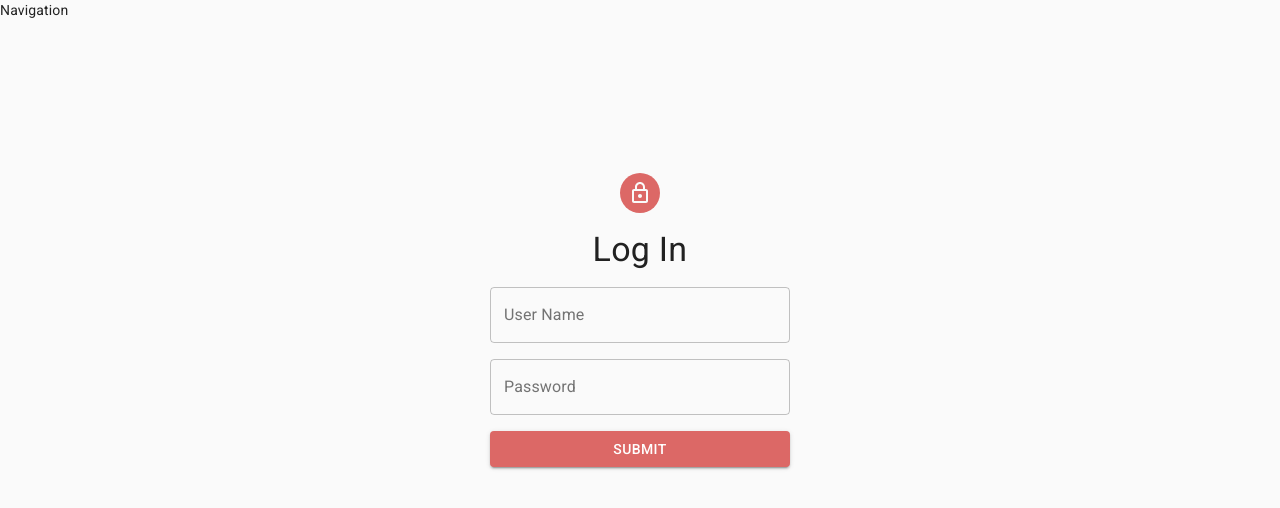
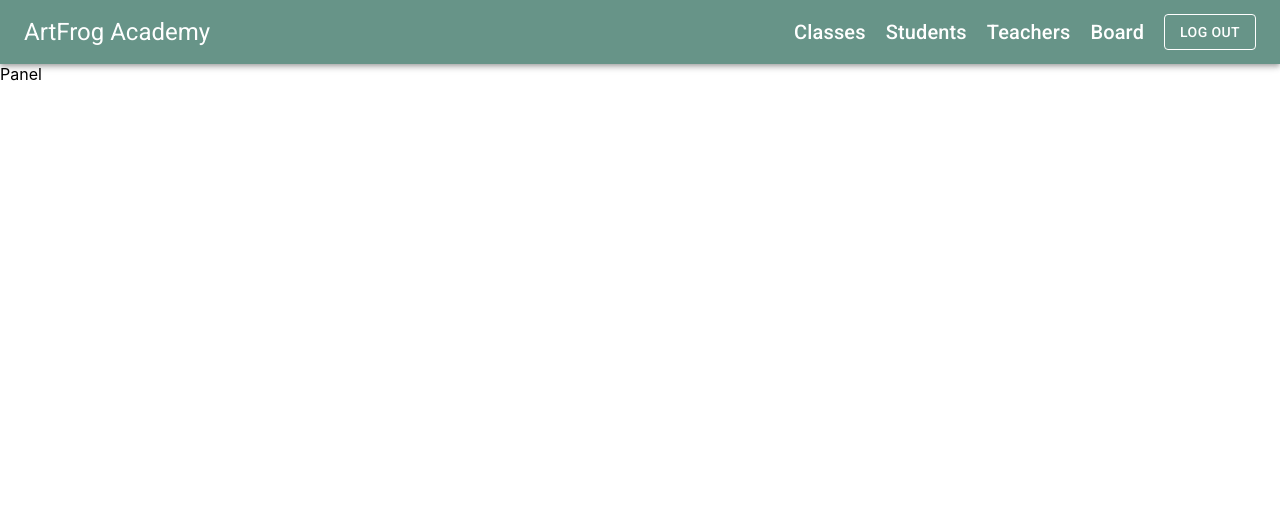
Before and after one commit to devarcher/artfrogadmin, a React (Create React App) app: page / in a window 1280 px wide. Shown: the top 508 px of the page. Built offline with nearby package versions, Linux system fonts and the light colour scheme.

Commit message:
nav bar basics and links functional

```diff
--- a/src/App.js
+++ b/src/App.js
@@ -12,7 +12,7 @@ import 'typeface-roboto';
 
 class App extends React.Component {
   state = {
-    loggedIn: false
+    loggedIn: true
   };
 
   // Login Page Login Handler
@@ -29,7 +29,7 @@ class App extends React.Component {
     const { loggedIn } = this.state;
     return (
       <BrowserRouter>
-        <Navigation />
+        <Navigation loggedIn={loggedIn} />
         {loggedIn ? (
           <Panel logOutHandler={this.logOutHandler} />
         ) : (
--- a/src/Components/Navigation.js
+++ b/src/Components/Navigation.js
@@ -1,13 +1,89 @@
 import React from 'react';
+import { Link } from 'react-router-dom';
 
-class Navigation extends React.Component {
-  render() {
-    return (
-      <div>
-        <div>Navigation</div>
-      </div>
-    );
+// Material UI stuff
+import { makeStyles } from '@material-ui/core/styles';
+import AppBar from '@material-ui/core/AppBar';
+import Toolbar from '@material-ui/core/Toolbar';
+import Typography from '@material-ui/core/Typography';
+import Button from '@material-ui/core/Button';
+import { createMuiTheme } from '@material-ui/core/styles';
+import IconButton from '@material-ui/core/IconButton';
+import { ThemeProvider } from '@material-ui/core/styles';
+
+// Pop Up Menu
+import Menu from '@material-ui/core/Menu';
+import Fade from '@material-ui/core/Fade';
+
+const theme = createMuiTheme({
+  palette: {
+    primary: {
+      main: '#679488'
+    },
+    secondary: {
+      main: '#DC6866'
+    }
   }
+});
+
+const useStyles = makeStyles(theme => ({
+  title: {
+    flexGrow: 1
+  },
+  links: {
+    marginRight: '20px',
+    textDecoration: 'none',
+    color: 'white'
+  }
+}));
+
+function Navigation(props) {
+  const classes = useStyles();
+  const { loggedIn, logOutHandler } = props;
+
+  return (
+    <ThemeProvider theme={theme}>
+      <AppBar position="static" color="primary">
+        <Toolbar>
+          <Typography variant="h5" className={classes.title}>
+            ArtFrog Academy
+          </Typography>
+          {loggedIn && (
+            <>
+              <Typography variant="h6">
+                <Link to="/panel/classes" className={classes.links}>
+                  Classes
+                </Link>
+              </Typography>
+              <Typography variant="h6">
+                <Link to="/panel/students" className={classes.links}>
+                  Students
+                </Link>
+              </Typography>
+              <Typography variant="h6">
+                <Link to="/panel/teachers" className={classes.links}>
+                  Teachers
+                </Link>
+              </Typography>
+              <Typography variant="h6">
+                <Link to="/panel/board" className={classes.links}>
+                  Board
+                </Link>
+              </Typography>
+
+              <Button
+                variant="outlined"
+                color="inherit"
+                onClick={logOutHandler}
+              >
+                LOG OUT
+              </Button>
+            </>
+          )}
+        </Toolbar>
+      </AppBar>
+    </ThemeProvider>
+  );
 }
 
 export default Navigation;
```
